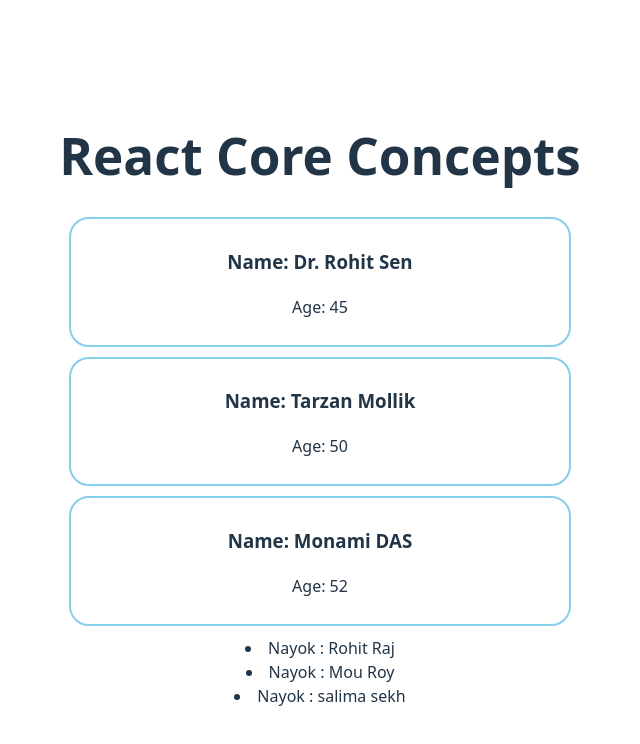
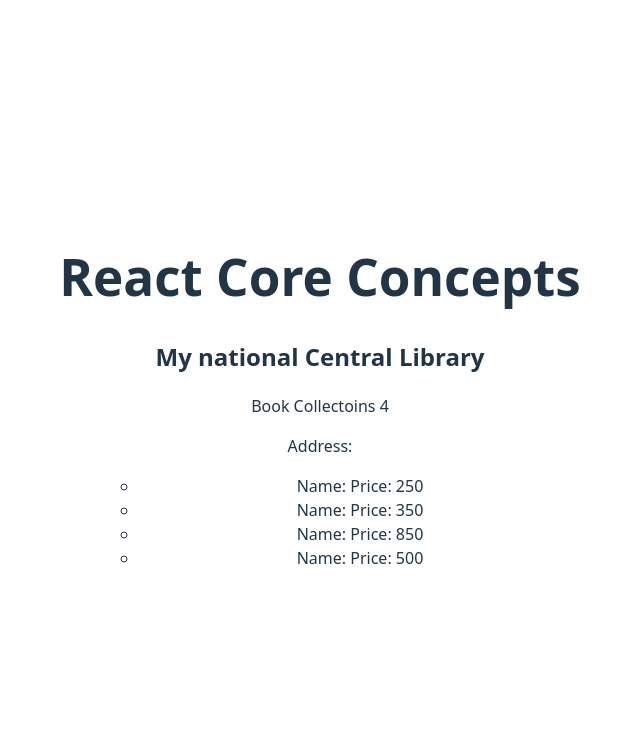
Before and after one commit to rimpakasundi07/Explore-core-React, a React (Vite) app: page / in a window 1280 px wide. Shown: the top 744 px of the page, without its empty margins (320-960 px from the left). Built offline with nearby package versions, Linux system fonts and the light colour scheme.

Commit message:
Add book library component with sample data

```diff
--- a/src/App.jsx
+++ b/src/App.jsx
@@ -2,27 +2,36 @@
 import ToDo from "./todo";
 import Actor from "./actor";
 import Singer from "./singer";
+import Library from "./library";
 
 function App() {
-  const actors = ["Rohit Raj", "Mou Roy", "salima sekh"];
+  // const actors = ["Rohit Raj", "Mou Roy", "salima sekh"];
 
-  const singers = [
-    { id: 1, name: "Dr. Rohit Sen", age: 45 },
-    { id: 2, name: "Tarzan Mollik", age: 50 },
-    { id: 3, name: "Monami DAS", age: 52 },
+  // const singers = [
+  //   { id: 1, name: "Dr. Rohit Sen", age: 45 },
+  //   { id: 2, name: "Tarzan Mollik", age: 50 },
+  //   { id: 3, name: "Monami DAS", age: 52 },
+  // ];
+  // const time = 50;
+  const books = [
+    { id: 1, Name: "Physic", price: 250 },
+    { id: 2, Name: "Chemistry ", price: 350 },
+    { id: 3, Name: "Math", price: 850 },
+    { id: 4, Name: "Biology", price: 500 },
   ];
-  // const time = 50;
   return (
     <>
       <h1> React Core Concepts</h1>
 
-      {singers.map((singer) => (
+      <Library books={books}></Library>
+
+      {/* {singers.map((singer) => (
         <Singer key={singer.id} singer={singer}></Singer>
       ))}
 
       {actors.map((actor) => (
         <Actor actor={actor}> </Actor>
-      ))}
+      ))} */}
       {/* <ToDo task="Learn React" isDone={true} time={time}></ToDo>
       <ToDo task="Revise JS" isDone={false}></ToDo>
       <ToDo task="Take a shower" isDone={true} time="100"></ToDo> */}
--- /dev/null
+++ b/src/book.jsx
@@ -0,0 +1,10 @@
+export default function Book({ book }) {
+  console.log("book", book);
+  return (
+    <ul>
+      <li>
+        Name:{book.name} Price: {book.price}
+      </li>
+    </ul>
+  );
+}
--- /dev/null
+++ b/src/library.jsx
@@ -0,0 +1,16 @@
+import Book from "./book";
+export default function Library({ books }) {
+  return (
+    <div>
+      <h2> My national Central Library </h2>
+      <p>Book Collectoins {books.length} </p>
+      <p>Address:</p>
+      {/* loop here */}
+      <ul>
+        {books.map((book) => (
+          <Book key={book.id} book={book}></Book>
+        ))}
+      </ul>
+    </div>
+  );
+}
```
Also changed, not shown: src/summary.jsx (added, +8 -0 lines).
